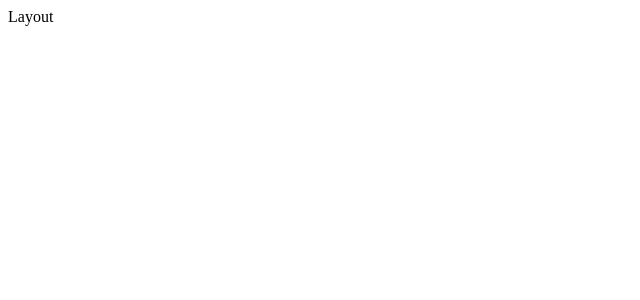
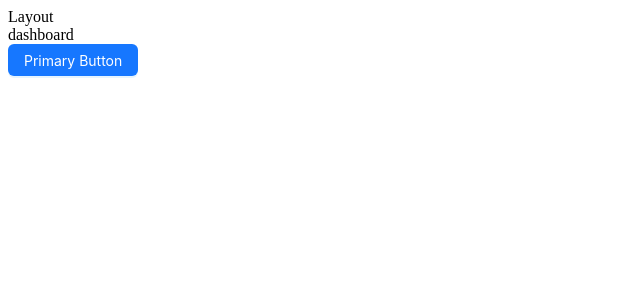
Before and after one commit to Buzaisonghua/react-vite-admin, a React (Vite) app: page /dashboard in a window 1280 px wide. Shown: the top 300 px of the page, without its empty margins (0-640 px from the left). Built offline with nearby package versions, Linux system fonts and the light colour scheme.

Commit message:
feat: add antd

```diff
--- a/src/App.tsx
+++ b/src/App.tsx
@@ -1,12 +1,12 @@
 import Router from '@/routers/index';
-import { HashRouter } from 'react-router-dom';
+import { BrowserRouter } from 'react-router-dom';
 // import { useEffect, useState } from 'react';
 
 function App() {
   return (
-    <HashRouter>
+    <BrowserRouter>
       <Router />
-    </HashRouter>
+    </BrowserRouter>
   );
 }
 
--- a/src/layouts/index.tsx
+++ b/src/layouts/index.tsx
@@ -1,6 +1,11 @@
+import { Outlet } from 'react-router-dom';
+
 function Layout() {
   return (
-    <div>Layout</div>
+    <div>
+      <div>Layout</div>
+      <div><Outlet /></div>
+    </div>
   );
 }
 
--- a/src/routers/index.tsx
+++ b/src/routers/index.tsx
@@ -9,9 +9,7 @@ const rootRouter: RouteNamespace.RouteRecord[] = [
     path: '/login',
     element: <Login />,
     meta: {
-      requiresAuth: false,
       title: '登录页',
-      key: 'login',
     },
   },
   {
--- a/src/typings/route.d.ts
+++ b/src/typings/route.d.ts
@@ -6,14 +6,16 @@ declare namespace RouteNamespace {
     /** 组件 */
     element?: React.ReactNode
     /** 路由描述 */
-    meta?: MetaProps
+    meta?: MateRoute
     /** 子路由 */
     children?: RouteRecord[]
   }
-  interface RouteMate {
+  interface MateRoute {
     /** 浏览器标题 */
     title: string
     /** menu路由图标 */
     icon?: string
+    /** 是否需要登录 */
+    needLogin?: boolean
   }
 }
--- a/src/views/dashboard/index.tsx
+++ b/src/views/dashboard/index.tsx
@@ -1,6 +1,11 @@
+import { Button } from 'antd';
+
 function dashboard() {
   return (
-    <div>Dashboard</div>
+    <div>
+      <div>dashboard</div>
+      <Button type="primary">Primary Button</Button>
+    </div>
   );
 }
 
```
